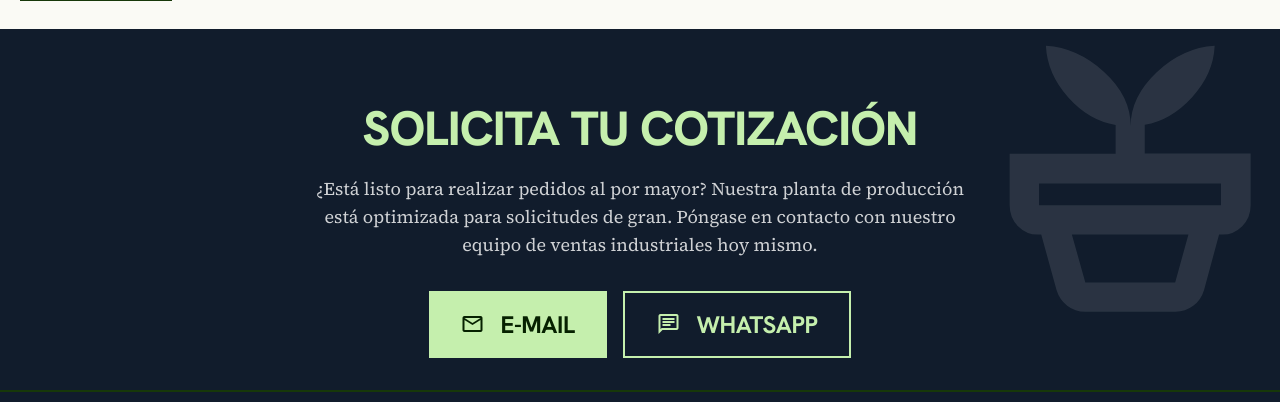
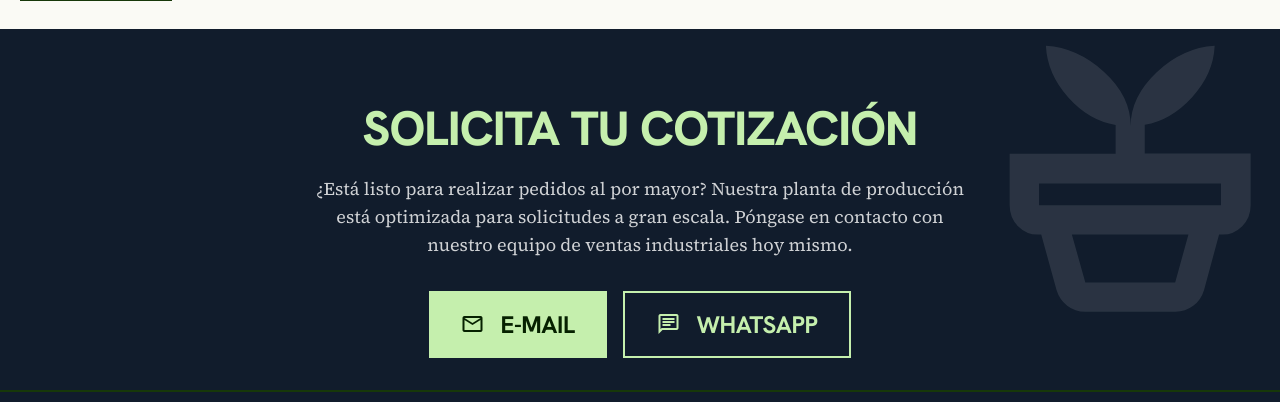
Before and after one commit to FNishio1/prueba, a plain HTML site: page index.html in a window 1280 px wide. Shown: the part 2299-2701 px from the top of the page. Drawn offline with nearby package versions, Linux system fonts and the light colour scheme.

Commit message:
Update index.html

```diff
--- a/index.html
+++ b/index.html
@@ -216,7 +216,7 @@ Usando nuestro producto puedes llegar a densidades de hasta 10 mil plantas por h
 </div>
 <div class="cta__inner">
 <h2 class="cta__title text-display">Solicita tu cotización </h2>
-<p class="cta__desc text-body-lg">¿Está listo para realizar pedidos al por mayor? Nuestra planta de producción está optimizada para solicitudes de gran. Póngase en contacto con nuestro equipo de ventas industriales hoy mismo.</p>
+<p class="cta__desc text-body-lg">¿Está listo para realizar pedidos al por mayor? Nuestra planta de producción está optimizada para solicitudes a gran escala. Póngase en contacto con nuestro equipo de ventas industriales hoy mismo.</p>
 <div class="cta__actions">
 <a class="btn btn--cta-primary shimmer" href="mailto:sales@agriequip.com">
 <span class="material-symbols-outlined">mail</span>
```
